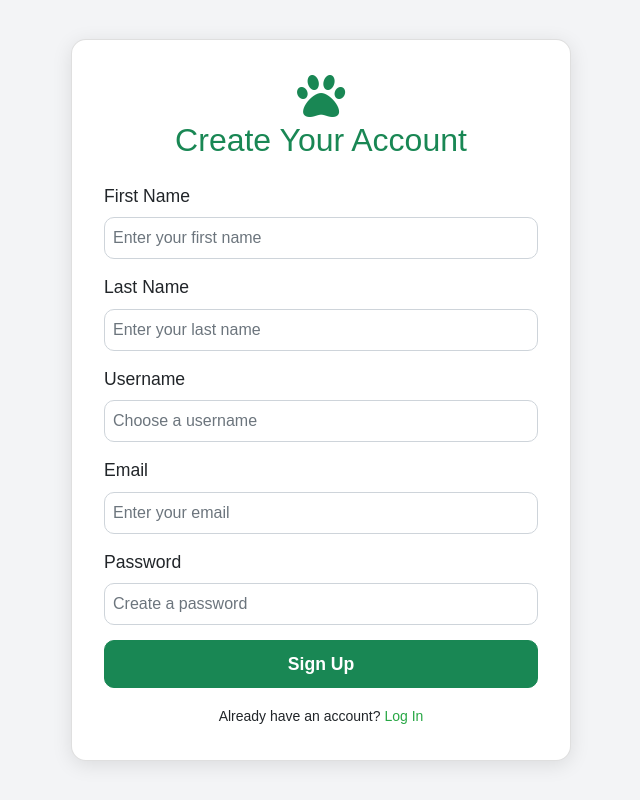
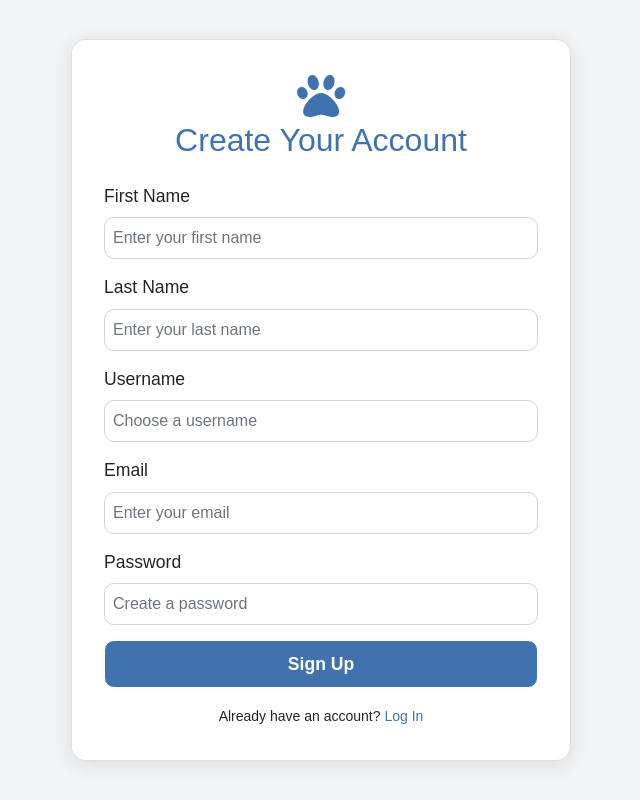
Before and after one commit to FlorentSy/petfinder-project2, a PHP site: page /signup.php in a window 1280 px wide. Shown: the whole page, without its empty margins (319-959 px from the left). Run offline with PHP 8.4, Linux system fonts and the light colour scheme; some libraries are stand-ins or nearby versions.

Commit message:
log in and sign up, designed

```diff
--- a/signup.php
+++ b/signup.php
@@ -74,6 +74,9 @@ if ($_SERVER['REQUEST_METHOD'] === 'POST') {
             padding: 0.75rem;
             border-radius: 10px;
             transition: transform 0.2s ease;
+            background-color:  #3F72AF;
+            color: white;
+            border-color: white;
         }
 
         .btn-success:hover {
@@ -84,10 +87,6 @@ if ($_SERVER['REQUEST_METHOD'] === 'POST') {
             font-size: 1.1rem;
         }
 
-        .link {
-            text-decoration: none;
-            color: #28a745;
-        }
 
         .link:hover {
             text-decoration: underline;
@@ -146,8 +145,8 @@ if ($_SERVER['REQUEST_METHOD'] === 'POST') {
         <div class="card mx-auto" style="width: 100%; max-width: 500px;">
             <div class="card-body">
                 <div class="text-center mb-4">
-                    <i class="fas fa-paw text-success" style="font-size: 3rem;"></i>
-                    <h2 class="text-success">Create Your Account</h2>
+                    <i class="fas fa-paw" style="font-size: 3rem; color: #3F72AF;"></i>
+                    <h2 class="text" style="color: #3F72AF;">Create Your Account</h2>
                 </div>
                  <form action="signup.php" method="post">
                         <div class="form-group">
@@ -183,7 +182,7 @@ if ($_SERVER['REQUEST_METHOD'] === 'POST') {
                     </form>
 
                 <div class="text-center mt-3">
-                    <small>Already have an account? <a href="login.php" class="link">Log In</a></small>
+                    <small>Already have an account? <a href="login.php" class="" style="color:  #3F72AF; text-decoration: none; font-size: 14px">Log In</a></small>
                 </div>
             </div>
         </div>
```
Also changed, not shown: login.php (+6 -3 lines).
